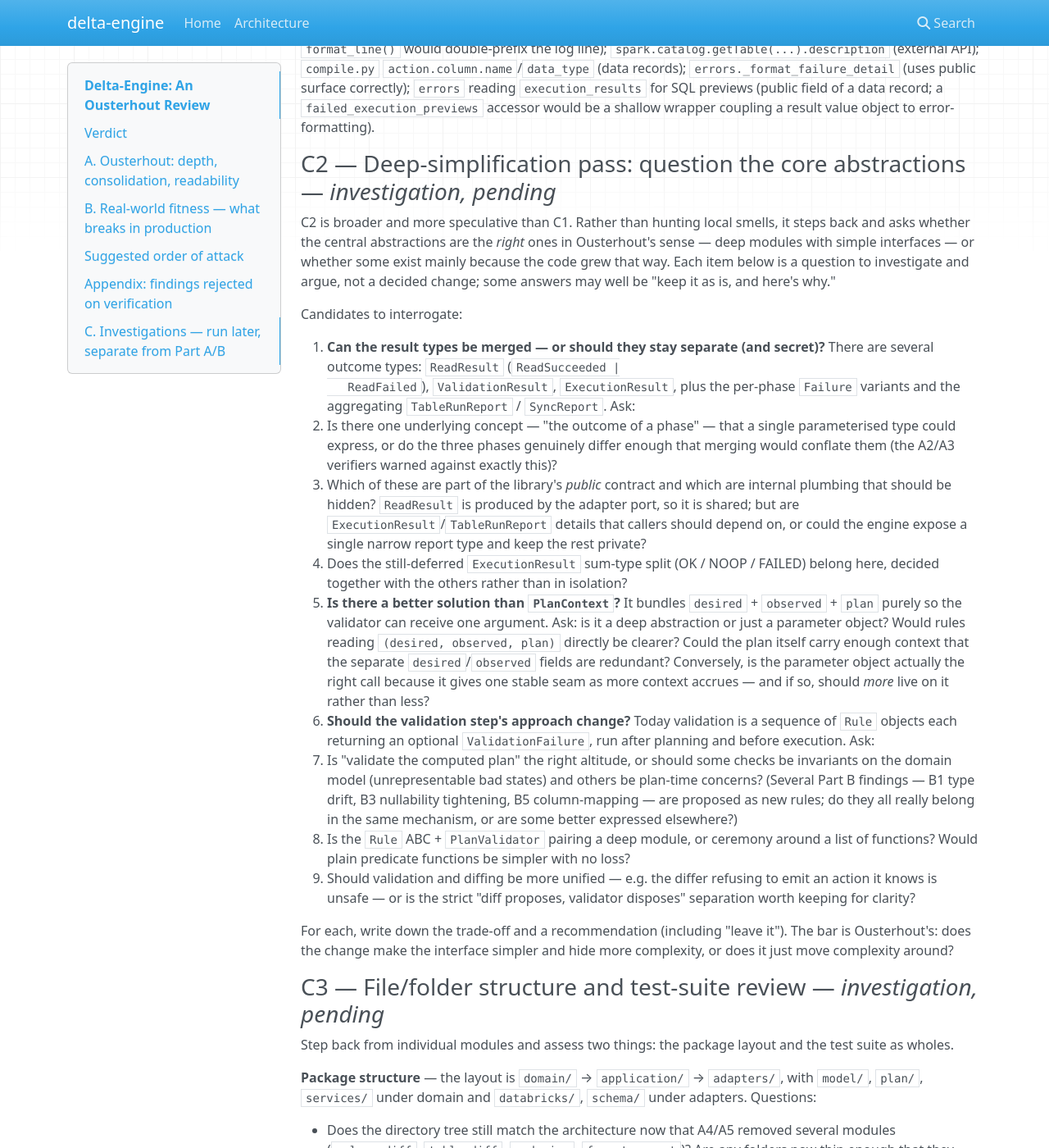
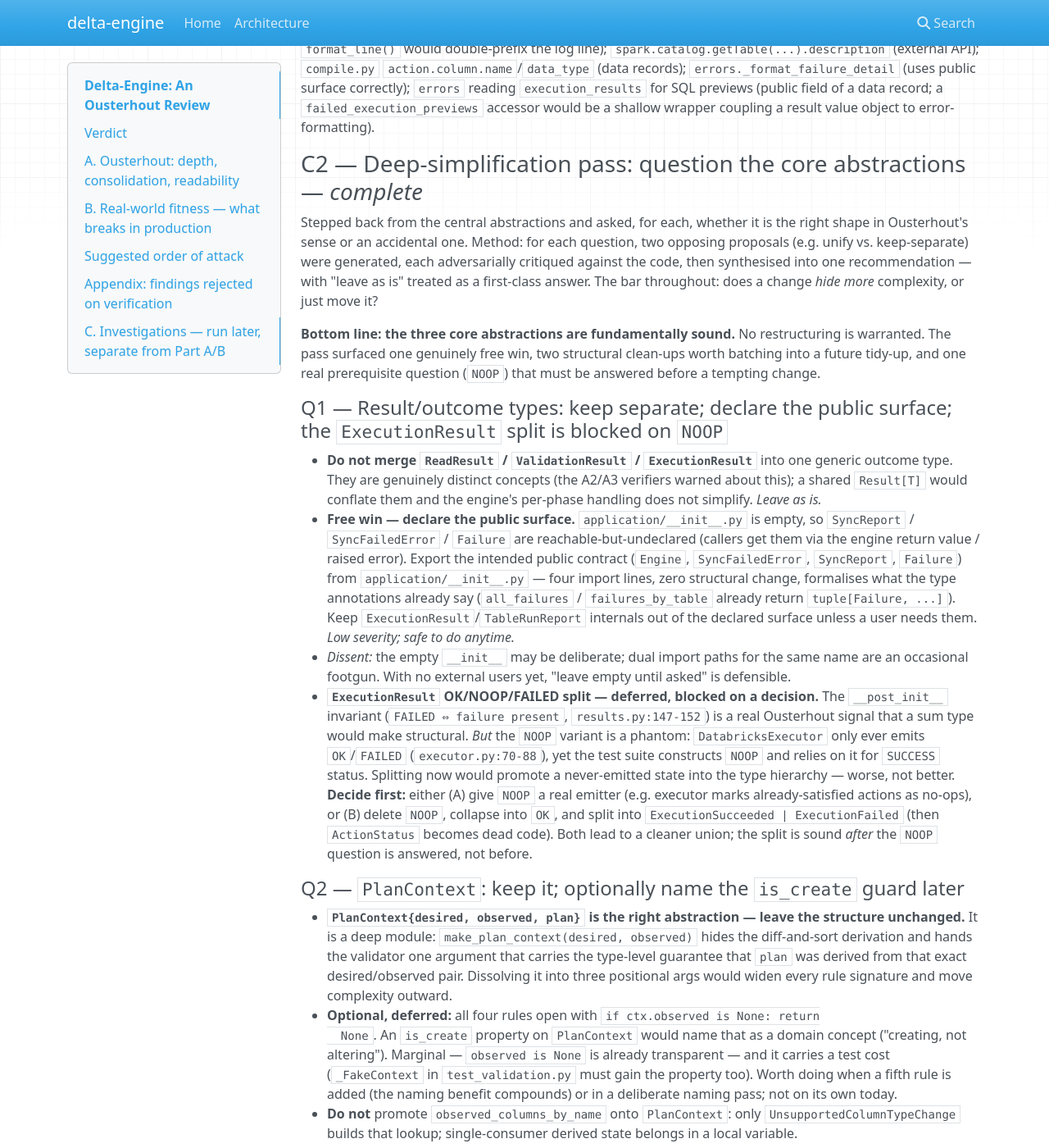
Before and after one commit to Tomoscorbin/delta-engine, an MkDocs documentation site: the page built from docs/ousterhout-review.md, in a window 1280 px wide and 1400 px high, scrolled down 8325 px. Shown: the whole window at 82% size. Built offline with MkDocs 1.6.1, drawn with Linux system fonts in a browser that asks for light colours; nearby versions of some CDN libraries; some of the changed text lies outside the part shown.

Commit message:
docs: record C2 deep-simplification findings
Questioned the three core abstractions via opposing proposals + adversarial
critique + synthesis. Bottom line: all three are fundamentally sound, no
restructuring warranted.

- Result types: keep them separate (merging conflates distinct concepts). One
  free win -- declare the public surface in the empty application/__init__.py.
  ExecutionResult OK/NOOP/FAILED split is the right direction but BLOCKED: NOOP
  is a phantom variant (never emitted by the executor, only by tests); decide
  give-it-an-emitter vs delete-it before splitting.
- PlanContext: the right deep abstraction, leave the structure. Optional later:
  an is_create property to name the repeated 'observed is None' guard.
- Validation: Rule(ABC) + PlanValidator are shallow ceremony (self unused,
  _FakeValidator doesn't subclass it); plain predicate functions would lose
  nothing. Low-severity, batch into a future structural pass. Keep
  'diff proposes, validator disposes'.

Report-only; no code changed.

Co-Authored-By: Claude Opus 4.8 <noreply@anthropic.com>

```diff
--- a/docs/ousterhout-review.md
+++ b/docs/ousterhout-review.md
@@ -457,60 +457,96 @@ logging (frozen data record; and `format_line()` would double-prefix the log lin
 previews (public field of a data record; a `failed_execution_previews` accessor
 would be a shallow wrapper coupling a result value object to error-formatting).
 
-### C2 — Deep-simplification pass: question the core abstractions — *investigation, pending*
+### C2 — Deep-simplification pass: question the core abstractions — *complete*
 
-C2 is broader and more speculative than C1. Rather than hunting local smells, it
-steps back and asks whether the central abstractions are the *right* ones in
-Ousterhout's sense — deep modules with simple interfaces — or whether some exist
-mainly because the code grew that way. Each item below is a question to
-investigate and argue, not a decided change; some answers may well be "keep it as
-is, and here's why."
+Stepped back from the central abstractions and asked, for each, whether it is the
+right shape in Ousterhout's sense or an accidental one. Method: for each question,
+two opposing proposals (e.g. unify vs. keep-separate) were generated, each
+adversarially critiqued against the code, then synthesised into one recommendation
+— with "leave as is" treated as a first-class answer. The bar throughout: does a
+change *hide more* complexity, or just move it?
 
-Candidates to interrogate:
+**Bottom line: the three core abstractions are fundamentally sound.** No
+restructuring is warranted. The pass surfaced one genuinely free win, two
+structural clean-ups worth batching into a future tidy-up, and one real
+prerequisite question (`NOOP`) that must be answered before a tempting change.
 
-1. **Can the result types be merged — or should they stay separate (and
-   secret)?** There are several outcome types: `ReadResult` (`ReadSucceeded |
-   ReadFailed`), `ValidationResult`, `ExecutionResult`, plus the per-phase
-   `Failure` variants and the aggregating `TableRunReport` / `SyncReport`. Ask:
-   - Is there one underlying concept — "the outcome of a phase" — that a single
-     parameterised type could express, or do the three phases genuinely differ
-     enough that merging would conflate them (the A2/A3 verifiers warned against
-     exactly this)?
-   - Which of these are part of the library's *public* contract and which are
-     internal plumbing that should be hidden? `ReadResult` is produced by the
-     adapter port, so it is shared; but are `ExecutionResult`/`TableRunReport`
-     details that callers should depend on, or could the engine expose a single
-     narrow report type and keep the rest private?
-   - Does the still-deferred `ExecutionResult` sum-type split (OK / NOOP /
-     FAILED) belong here, decided together with the others rather than in
-     isolation?
-2. **Is there a better solution than `PlanContext`?** It bundles
-   `desired` + `observed` + `plan` purely so the validator can receive one
-   argument. Ask: is it a deep abstraction or just a parameter object? Would
-   rules reading `(desired, observed, plan)` directly be clearer? Could the plan
-   itself carry enough context that the separate `desired`/`observed` fields are
-   redundant? Conversely, is the parameter object actually the right call
-   because it gives one stable seam as more context accrues — and if so, should
-   *more* live on it rather than less?
-3. **Should the validation step's approach change?** Today validation is a
-   sequence of `Rule` objects each returning an optional `ValidationFailure`,
-   run after planning and before execution. Ask:
-   - Is "validate the computed plan" the right altitude, or should some checks be
-     invariants on the domain model (unrepresentable bad states) and others be
-     plan-time concerns? (Several Part B findings — B1 type drift, B3 nullability
-     tightening, B5 column-mapping — are proposed as new rules; do they all
-     really belong in the same mechanism, or are some better expressed
-     elsewhere?)
-   - Is the `Rule` ABC + `PlanValidator` pairing a deep module, or ceremony
-     around a list of functions? Would plain predicate functions be simpler with
-     no loss?
-   - Should validation and diffing be more unified — e.g. the differ refusing to
-     emit an action it knows is unsafe — or is the strict "diff proposes,
-     validator disposes" separation worth keeping for clarity?
+#### Q1 — Result/outcome types: keep separate; declare the public surface; the `ExecutionResult` split is blocked on `NOOP`
 
-For each, write down the trade-off and a recommendation (including "leave it").
-The bar is Ousterhout's: does the change make the interface simpler and hide more
-complexity, or does it just move complexity around?
+- **Do not merge `ReadResult` / `ValidationResult` / `ExecutionResult`** into one
+  generic outcome type. They are genuinely distinct concepts (the A2/A3 verifiers
+  warned about this); a shared `Result[T]` would conflate them and the engine's
+  per-phase handling does not simplify. *Leave as is.*
+- **Free win — declare the public surface.** `application/__init__.py` is empty,
+  so `SyncReport` / `SyncFailedError` / `Failure` are reachable-but-undeclared
+  (callers get them via the engine return value / raised error). Export the
+  intended public contract (`Engine`, `SyncFailedError`, `SyncReport`, `Failure`)
+  from `application/__init__.py` — four import lines, zero structural change,
+  formalises what the type annotations already say (`all_failures` /
+  `failures_by_table` already return `tuple[Failure, ...]`). Keep
+  `ExecutionResult`/`TableRunReport` internals out of the declared surface unless a
+  user needs them. *Low severity; safe to do anytime.*
+  - *Dissent:* the empty `__init__` may be deliberate; dual import paths for the
+    same name are an occasional footgun. With no external users yet, "leave empty
+    until asked" is defensible.
+- **`ExecutionResult` OK/NOOP/FAILED split — deferred, blocked on a decision.**
+  The `__post_init__` invariant (`FAILED ⇔ failure present`, `results.py:147-152`)
+  is a real Ousterhout signal that a sum type would make structural. *But* the
+  `NOOP` variant is a phantom: `DatabricksExecutor` only ever emits `OK`/`FAILED`
+  (`executor.py:70-88`), yet the test suite constructs `NOOP` and relies on it for
+  `SUCCESS` status. Splitting now would promote a never-emitted state into the type
+  hierarchy — worse, not better. **Decide first:** either (A) give `NOOP` a real
+  emitter (e.g. executor marks already-satisfied actions as no-ops), or (B) delete
+  `NOOP`, collapse into `OK`, and split into `ExecutionSucceeded | ExecutionFailed`
+  (then `ActionStatus` becomes dead code). Both lead to a cleaner union; the split
+  is sound *after* the `NOOP` question is answered, not before.
+
+#### Q2 — `PlanContext`: keep it; optionally name the `is_create` guard later
+
+- **`PlanContext{desired, observed, plan}` is the right abstraction — leave the
+  structure unchanged.** It is a deep module: `make_plan_context(desired, observed)`
+  hides the diff-and-sort derivation and hands the validator one argument that
+  carries the type-level guarantee that `plan` was derived from that exact
+  desired/observed pair. Dissolving it into three positional args would widen every
+  rule signature and move complexity outward.
+- **Optional, deferred:** all four rules open with `if ctx.observed is None: return
+  None`. An `is_create` property on `PlanContext` would name that as a domain
+  concept ("creating, not altering"). Marginal — `observed is None` is already
+  transparent — and it carries a test cost (`_FakeContext` in `test_validation.py`
+  must gain the property too). Worth doing when a fifth rule is added (the naming
+  benefit compounds) or in a deliberate naming pass; not on its own today.
+- **Do not** promote `observed_columns_by_name` onto `PlanContext`: only
+  `UnsupportedColumnTypeChange` builds that lookup; single-consumer derived state
+  belongs in a local variable.
+
+#### Q3 — Validation: the `Rule` ABC + `PlanValidator` are shallow; consider functions in a future clean-up
+
+- **The `Rule(ABC)` + `PlanValidator` pairing is shallow ceremony.** No concrete
+  rule holds state; `evaluate`'s `self` is never used; `PlanValidator.validate` is
+  a four-line for-loop whose interface is as wide as its implementation. Tellingly,
+  `_FakeValidator` in `test_engine.py` does **not** subclass `PlanValidator` — the
+  nominal type enforces nothing today. Plain predicate functions
+  (`Callable[[PlanContext], ValidationFailure | None]`) collected in a tuple, with
+  `validate_plan` a module function and `DEFAULT_VALIDATOR` a `functools.partial`,
+  would lose nothing and remove the instantiation/`self`-dispatch theatre. Keep
+  `PlanValidator` as a `Callable` type alias so the engine signature is untouched;
+  give `rule_name` explicit string literals (not `__class__.__name__`, which would
+  flip PascalCase→snake_case and break any downstream parsing). *Low severity,
+  purely structural, no behaviour change — batch into a future tightening pass.*
+  - *Dissent:* the ABC is a visible, greppable extension point; a team with many
+    contributors may prefer that explicitness over the (real) Ousterhout win. An
+    ergonomic preference, not a correctness one.
+- **Altitude — keep "diff proposes, validator disposes."** The rule mechanism as
+  the home for "what is unsafe/unsupported" is the right seam (it absorbed B1/B3/B5
+  cleanly). Folding safety checks into the differ, or scattering them as domain
+  invariants, would couple concerns the current separation keeps clean. The rule
+  bag is not yet a dumping ground; revisit only if it grows large or the
+  unsupported-for-now vs. genuinely-dangerous distinction starts to matter.
+
+**Net recommendation:** do the one free win (declare the public API) opportunistically;
+hold the `ExecutionResult`/`NOOP` and `Rule`-as-functions changes for a future
+structural pass, with the `NOOP` decision as an explicit gate on the former. None of
+these are urgent and none change runtime behaviour.
 
 ### C3 — File/folder structure and test-suite review — *investigation, pending*
 
```
